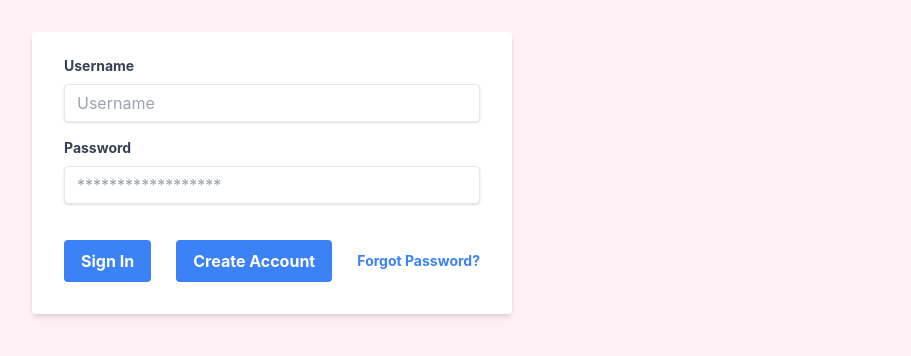
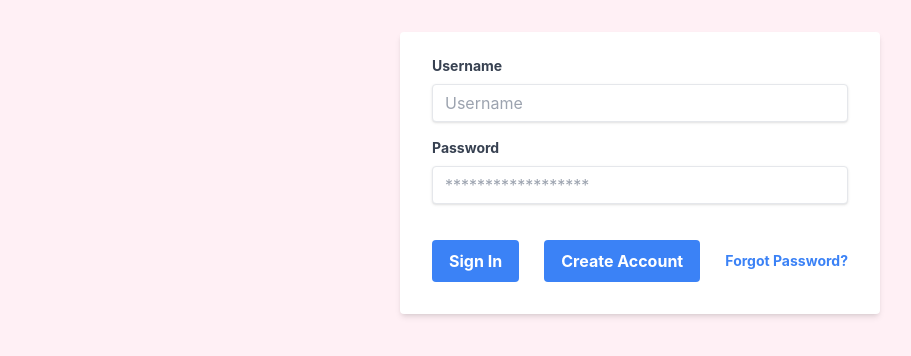
Before and after one commit to radah19/moodscape, a React (Vite) app in the folder client/: page /login in a window 1280 px wide. Shown: the top 356 px of the page, without its empty margins (0-911 px from the left). Built offline with nearby package versions, Linux system fonts and the light colour scheme.

Commit message:
Fixed Styling Issues

```diff
--- a/client/src/App.css
+++ b/client/src/App.css
@@ -2,8 +2,17 @@
 @tailwind components;
 @tailwind utilities;
 
+html, body, #root, .App {
+  height: 100%;
+  width: 100%;
+  overflow-y: scroll;
+}
+
+html, body {
+  background-color: #FFF0F5;
+}
+
 #root {
-  max-width: 1280px;
   margin: 0 auto;
   padding: 2rem;
   text-align: center;
--- a/client/src/App.jsx
+++ b/client/src/App.jsx
@@ -44,7 +44,7 @@ function App() {
   ]);
 
   return (
-    <div>
+    <div className="w-full justify-center flex flex-row">
       { verifyingCachedUser ?
         <VerifyCachedUserPage setVerifyingCachedUser={setVerifyingCachedUser} setUser={setUser}/>
         : element
--- a/client/src/components/SpotifyLinkPlayer.jsx
+++ b/client/src/components/SpotifyLinkPlayer.jsx
@@ -123,8 +123,6 @@ const SpotifyLinkPlayer = (props) => {
         // Cleanup
         return () => {
             document.body.removeChild(script);
-            if(embedControllerRef.current)
-                embedControllerRef.current.destroy();
         };
     }, [props]);
 
--- a/client/src/pages/HomePage.css
+++ b/client/src/pages/HomePage.css
@@ -1,8 +1,3 @@
-html, body {
-    width: 100%;
-    background-color: #FFF0F5;
-}
-
 .vibeBarContainer {
     display: flex;
     flex-direction: column;
--- a/client/src/pages/RoomPage.css
+++ /dev/null
@@ -1,4 +0,0 @@
-html, body, #root, .App {
-    height: 100%;
-    width: 100%;
-}
--- a/client/src/pages/RoomPage.jsx
+++ b/client/src/pages/RoomPage.jsx
@@ -7,8 +7,6 @@ import SpotifyLinkPlayer from "../components/SpotifyLinkPlayer";
 import CustomizeRoomModal from "../components/CustomizeRoomModal";
 import MediaModal from "../components/MediaModal";
 import SlideShow from '../components/SlideShow';
-
-import "./RoomPage.css";
 
 const RoomPage = (props) => {
     const {id} = useParams();
@@ -56,6 +54,12 @@ const RoomPage = (props) => {
         document.body.style.background = `linear-gradient(45deg, ${color1}, ${color2})`;
 
         setLoading(false);
+
+        return () => {
+            document.body.style.backgroundColor = '#FFF0F5';
+            document.body.style.background = 'solid';
+        };
+
     }, [color1, color2]);
 
     const setCustomizeRoomModalCallback = (state) => {
@@ -79,7 +83,7 @@ const RoomPage = (props) => {
     }
 
     return (
-        <div>
+        <div className="w-full">
             {
                 loading ?
                     <PuffLoader
@@ -103,18 +107,21 @@ const RoomPage = (props) => {
 
                     <div id="spotify_player">
                         {/* Spotify Player */}
-                        <SpotifyLinkPlayer trackList={trackList} setTrackList={setTrackList} curTrack={curTrack} setCurTrack={setCurTrack} />
+                        <SpotifyLinkPlayer trackList={trackList} setTrackList={setTrackList} room_id={id} />
                     </div>
-
-                    {/* Button to go back */}
-                    <button onClick={() => {navigate('/')}} id="customize_room">
-                        <svg xmlns="http://www.w3.org/2000/svg" fill="none" viewBox="0 0 24 24" strokeWidth="1.5" stroke="currentColor" className="size-6">
-                            <path strokeLinecap="round" strokeLinejoin="round" d="M9 15 3 9m0 0 6-6M3 9h12a6 6 0 0 1 0 12h-3" />
-                        </svg>
-                    </button>
 
                     <div className="relative col-start-2 h-32 pt-20">
                         <div className="flex flex-row justify-center items-center space-x-4">
+                            {/* Button to go back */}
+                            <button onClick={() => {
+                                window.location = "/";
+
+                            }} id="customize_room">
+                                <svg xmlns="http://www.w3.org/2000/svg" fill="none" viewBox="0 0 24 24" strokeWidth="1.5" stroke="currentColor" className="size-6">
+                                    <path strokeLinecap="round" strokeLinejoin="round" d="M9 15 3 9m0 0 6-6M3 9h12a6 6 0 0 1 0 12h-3" />
+                                </svg>
+                            </button>
+
                             <div id="customize_room">
                                 {/* Button to change Colors, Title, Font */}
                                 <button onClick={openCustomizeRoomModal}>
```
